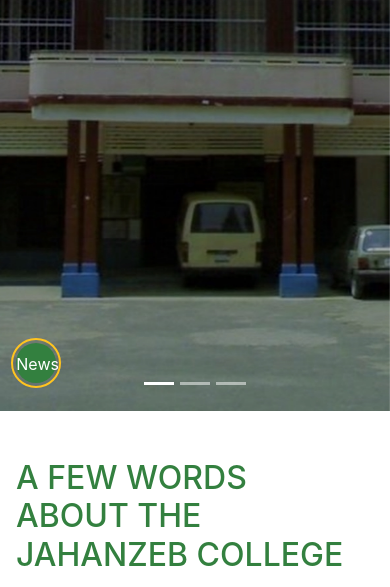
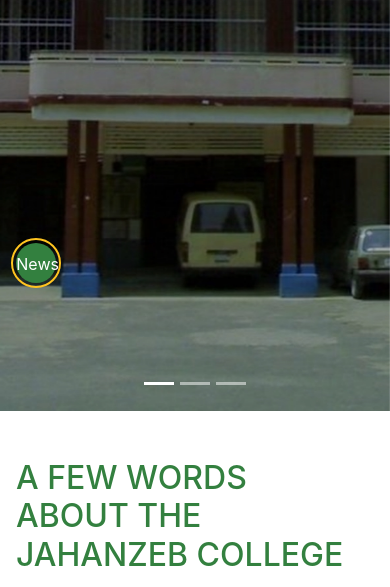
Before and after one commit to bakarfreelancer/jcswat, a PHP site: page / in a window 390 px wide. Shown: the part 433-1020 px from the top of the page. Run offline with PHP 8.4, Linux system fonts and the light colour scheme; some libraries are stand-ins or nearby versions.

Commit message:
updated news button

```diff
--- a/assets/css/style.css
+++ b/assets/css/style.css
@@ -278,6 +278,7 @@
 /* news notification button */
 .newsButtonParent {
   left: -03%;
+  /* bottom: 100px; */
   overflow: hidden;
 }
 
@@ -367,6 +368,9 @@
   }
 
   /* news Notificaton button  */
+  .newsButtonParent{
+    bottom: 100px !important;
+  }
   .circle {
     width: 40px;
     height: 40px;
```
